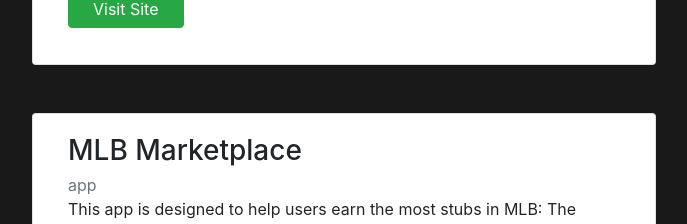
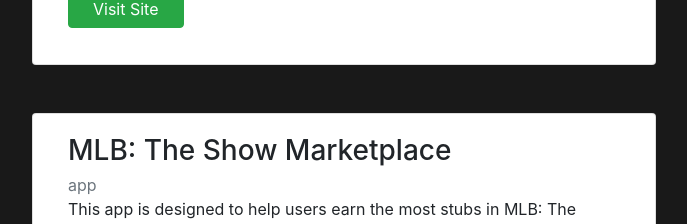
Before and after one commit to nickpug9/portfolio, a React (Create React App) app: page /projects in a window 1280 px wide. Shown: the part 2120-2344 px from the top of the page, without its empty margins (296-983 px from the left). Built offline with nearby package versions, Linux system fonts and the light colour scheme.

Commit message:
updated marketplace link

```diff
--- a/src/Projects.js
+++ b/src/Projects.js
@@ -41,10 +41,10 @@ Pokedex emulates a fully functional virtual pokedex of the gen one pokemon. Buil
         />
 
         <Thumbnail
-          link="https://github.com/nickpug9/portfolio.git"
+          link="https://mlbtheshowmarketplace.live-website.com/"
           showLink="true"
           image="https://res.cloudinary.com/nickpug/image/upload/v1627948940/Personal/SharedScreenshot_qmycsp.jpg"
-          title="MLB Marketplace"
+          title="MLB: The Show Marketplace"
           category="app"
           description="This app is designed to help users earn the most stubs in MLB: The Show. IT retrieves data from MLB: The Show’s servers and lists them. After the api calls, the app calculates the biggest profit margins of each card. Users can sort through the lists and see which cards are the best to flip."
         />
```
